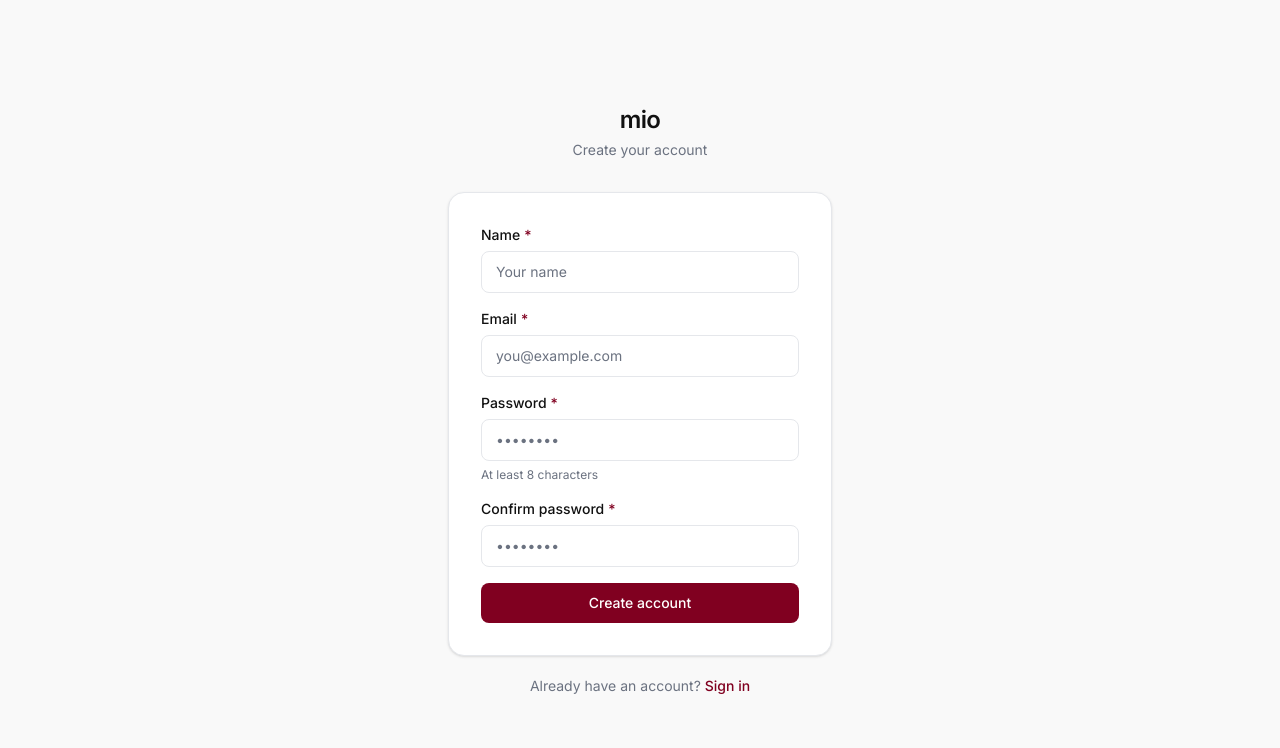
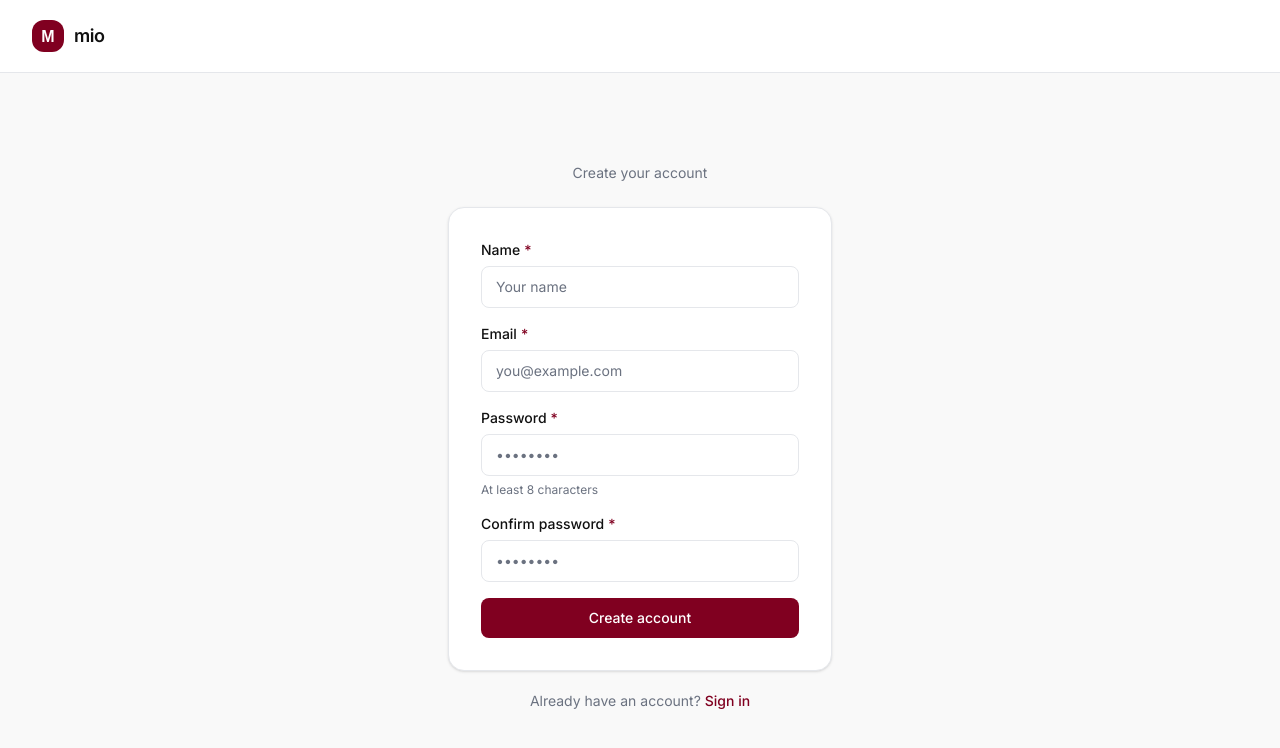
Before and after one commit to Pedrojb-01/mio, a React (Vite) app in the folder frontend/: page /register in a window 1280 px wide. Shown: the top 748 px of the page. Built offline with nearby package versions, Linux system fonts and the light colour scheme; no server answers.

Commit message:
feat: add header with logo to login and register pages

```diff
--- a/frontend/src/pages/auth/LoginPage.jsx
+++ b/frontend/src/pages/auth/LoginPage.jsx
@@ -67,28 +67,32 @@ export default function LoginPage() {
   }
 
   return (
-    <div className="min-h-screen bg-surface flex items-center justify-center px-4">
+    <div className="min-h-screen bg-surface flex flex-col">
+
+      {/* Header */}
+      <header className="px-8 py-5 border-b border-border bg-white">
+        <Link
+          to="/"
+          className="flex items-center gap-2.5 hover:opacity-80 transition-opacity duration-150"
+        >
+          <img src="/favicon.svg" alt="Mio" className="h-8 w-8 rounded-xl" />
+          <span className="text-lg font-semibold tracking-tight text-primary">mio</span>
+        </Link>
+      </header>
+
+      {/* Content */}
+      <div className="flex-1 flex items-center justify-center px-4">
         <div className="w-full max-w-sm">
 
-        {/* Logo */}
-        <div className="mb-8 text-center">
-          <span className="text-2xl font-semibold tracking-tight text-primary">
-            mio
-          </span>
-          <p className="mt-1 text-sm text-muted">
+          <p className="mb-6 text-center text-sm text-muted">
             Sign in to your account
           </p>
-        </div>
 
           {/* Card */}
           <div className="bg-white border border-border rounded-2xl p-8 shadow-sm">
-
-          {/* Server error */}
             {serverError && (
-            <div
-              role="alert"
-              className="mb-5 px-4 py-3 rounded-lg bg-red-50 border border-red-200 text-sm text-red-600"
-            >
+              <div role="alert" className="mb-5 px-4 py-3 rounded-lg bg-red-50
+                border border-red-200 text-sm text-red-600">
                 {serverError}
               </div>
             )}
@@ -106,7 +110,6 @@ export default function LoginPage() {
                 maxLength={254}
                 required
               />
-
               <Input
                 id="password"
                 label="Password"
@@ -119,7 +122,6 @@ export default function LoginPage() {
                 maxLength={128}
                 required
               />
-
               <Button
                 type="submit"
                 isLoading={isLoading}
@@ -135,15 +137,14 @@ export default function LoginPage() {
           {/* Footer link */}
           <p className="mt-5 text-center text-sm text-muted">
             Don't have an account?{' '}
-          <Link
-            to="/register"
-            className="text-accent font-medium hover:underline"
-          >
+            <Link to="/register" className="text-accent font-medium hover:underline">
               Create one
             </Link>
           </p>
 
         </div>
       </div>
+
+    </div>
   )
 }
--- a/frontend/src/pages/auth/RegisterPage.jsx
+++ b/frontend/src/pages/auth/RegisterPage.jsx
@@ -74,22 +74,29 @@ export default function RegisterPage() {
   }
 
   return (
-    <div className="min-h-screen bg-surface flex items-center justify-center px-4">
+    <div className="min-h-screen bg-surface flex flex-col">
+
+      {/* Header */}
+      <header className="px-8 py-5 border-b border-border bg-white">
+        <Link
+          to="/"
+          className="flex items-center gap-2.5 hover:opacity-80 transition-opacity duration-150"
+        >
+          <img src="/favicon.svg" alt="Mio" className="h-8 w-8 rounded-xl" />
+          <span className="text-lg font-semibold tracking-tight text-primary">mio</span>
+        </Link>
+      </header>
+
+      {/* Content */}
+      <div className="flex-1 flex items-center justify-center px-4">
         <div className="w-full max-w-sm">
 
-        {/* Logo */}
-        <div className="mb-8 text-center">
-          <span className="text-2xl font-semibold tracking-tight text-primary">
-            mio
-          </span>
-          <p className="mt-1 text-sm text-muted">
+          <p className="mb-6 text-center text-sm text-muted">
             Create your account
           </p>
-        </div>
 
           {/* Card */}
           <div className="bg-white border border-border rounded-2xl p-8 shadow-sm">
-
             {serverError && (
               <div
                 role="alert"
@@ -112,7 +119,6 @@ export default function RegisterPage() {
                 maxLength={64}
                 required
               />
-
               <Input
                 id="email"
                 label="Email"
@@ -125,7 +131,6 @@ export default function RegisterPage() {
                 maxLength={254}
                 required
               />
-
               <Input
                 id="password"
                 label="Password"
@@ -139,7 +144,6 @@ export default function RegisterPage() {
                 hint="At least 8 characters"
                 required
               />
-
               <Input
                 id="confirmPassword"
                 label="Confirm password"
@@ -152,7 +156,6 @@ export default function RegisterPage() {
                 maxLength={128}
                 required
               />
-
               <Button
                 type="submit"
                 isLoading={isLoading}
@@ -168,15 +171,14 @@ export default function RegisterPage() {
           {/* Footer link */}
           <p className="mt-5 text-center text-sm text-muted">
             Already have an account?{' '}
-          <Link
-            to="/login"
-            className="text-accent font-medium hover:underline"
-          >
+            <Link to="/login" className="text-accent font-medium hover:underline">
               Sign in
             </Link>
           </p>
 
         </div>
       </div>
+
+    </div>
   )
 }
```
Lines whose indentation alone changed are shown as unchanged.
